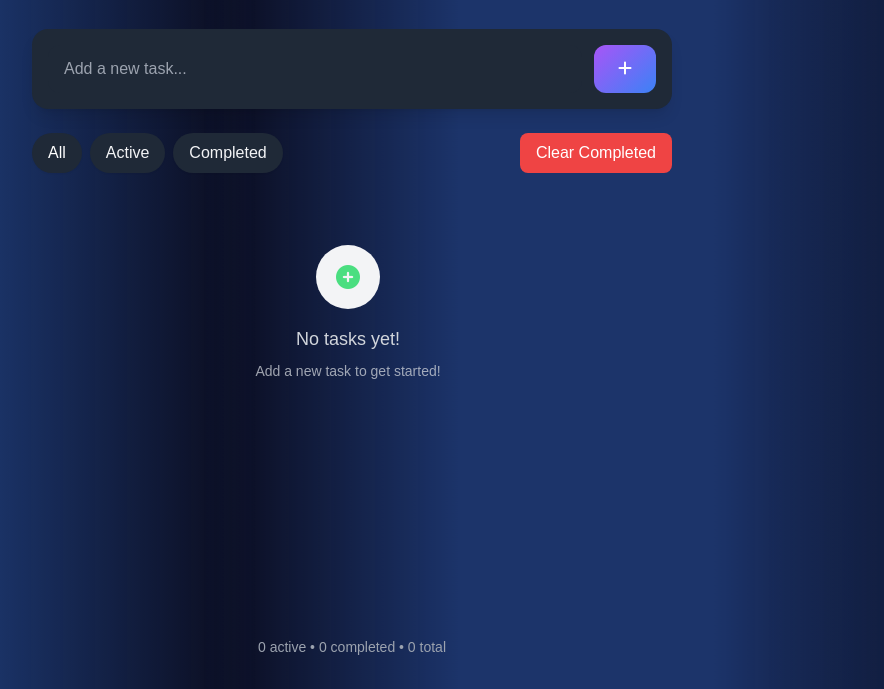
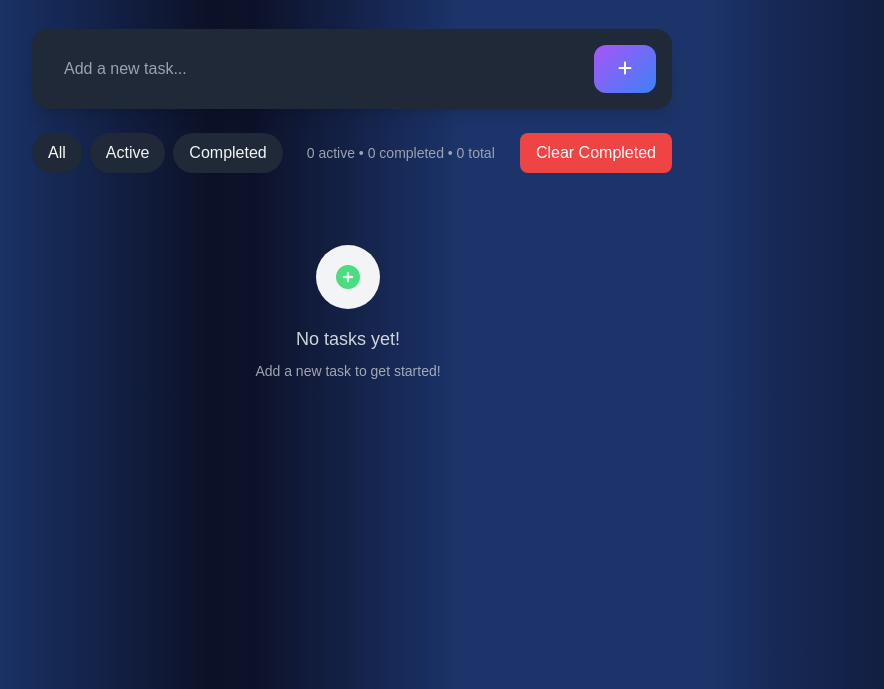
Before and after one commit to ianrmenezes/TodoFlow, a plain HTML site: page index.html in a window 1280 px wide. Shown: the part 111-800 px from the top of the page, without its empty margins (288-1172 px from the left). Drawn offline with nearby package versions, Linux system fonts and the light colour scheme.

Commit message:
changing stats

```diff
--- a/index.html
+++ b/index.html
@@ -208,7 +208,7 @@
 
         <!-- Filter Buttons -->
         <div class="flex justify-between items-center mb-6">
-            <div class="flex gap-2">
+            <div class="flex gap-2 items-center">
                 <button class="filter-btn active px-4 py-2 rounded-full bg-gray-700 hover:bg-gray-600 transition-all duration-300 shadow-sm" data-filter="all">
                     All
                 </button>
@@ -218,6 +218,7 @@
                 <button class="filter-btn px-4 py-2 rounded-full bg-gray-600 hover:bg-gray-500 transition-all duration-300 shadow-sm" data-filter="completed">
                     Completed
                 </button>
+                <span id="todoStats" class="text-sm text-gray-400 ml-4">0 active • 0 completed • 0 total</span>
             </div>
             <button
                 id="clearCompletedBtn"
@@ -238,7 +239,7 @@
 
         <!-- Footer Stats -->
         <div class="text-center text-sm text-gray-400 mt-auto pt-4">
-            <span id="todoStats">0 active • 0 completed • 0 total</span>
+            <!-- Stats moved to filter section -->
         </div>
     </div>
 
```
